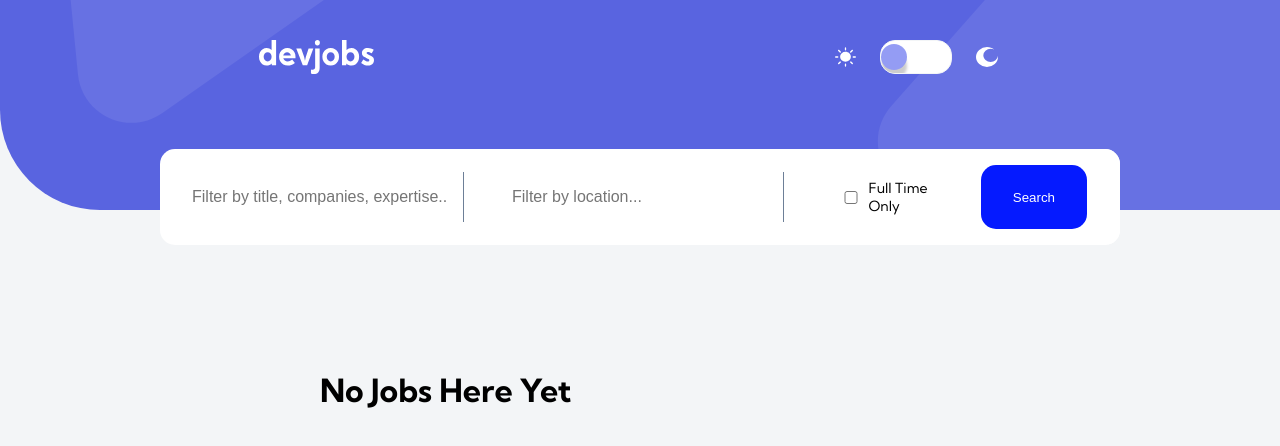
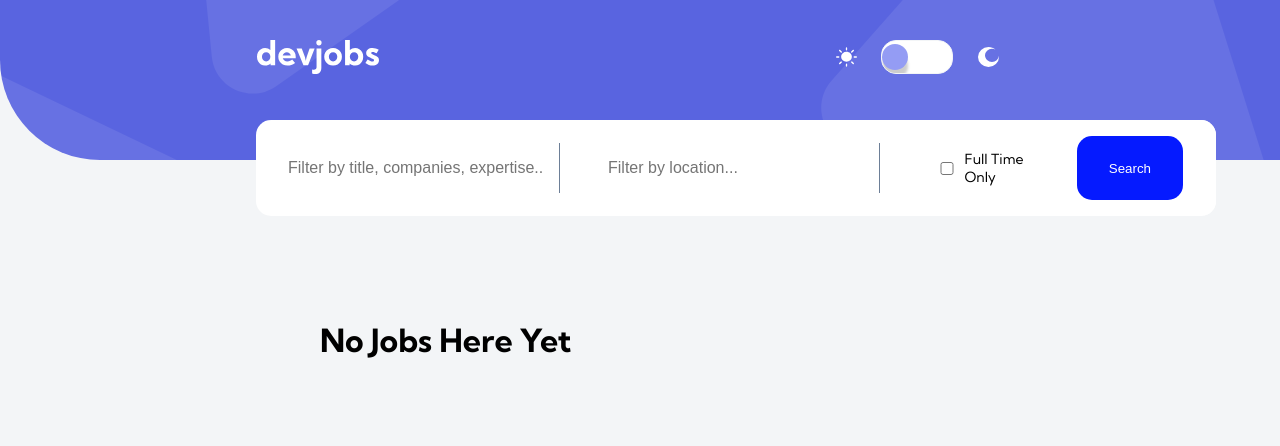
Before and after one commit to timegated/github-jobs-api-react, a React app: page / in a window 1280 px wide. Shown: the top 446 px of the page. Built offline with nearby package versions, Linux system fonts and the light colour scheme; the HTML template or start-up script is replaced by a standard one.

Commit message:
Searchbar: separated searchbar component from header component for rendering a single job post

```diff
--- a/src/App.js
+++ b/src/App.js
@@ -1,5 +1,5 @@
 import React, { useContext } from 'react'
-import Header from './components/Header/Header';
+import Searchbar from './components/Header/Searchbar/Searchbar';
 import Main from './components/Main/Main';
 import JobPost from './components/JobPost/JobPost';
 import { BrowserRouter as Router, Route, Switch } from 'react-router-dom';
@@ -12,6 +12,7 @@ const App = () => {
   return (
     <JobState>
       <Router>
+        <Searchbar />
         <Switch>
           <Route exact path='/' component={Main} />
           <Route exact path='/job/:id' component={JobPost} />
--- a/src/components/Header/Header.js
+++ b/src/components/Header/Header.js
@@ -15,6 +15,7 @@ const HeaderContainer = styled.header`
   flex-direction: column;
   padding: 2.5rem;
   width: 100%;
+  height: 20vh;
 `;
 
 const Logo = styled.img`
@@ -24,13 +25,7 @@ const Logo = styled.img`
 const ToggleContainer = styled.div`
   display: flex;
   justify-content: space-around;
-`
-
-// Component Structure
-// Container
-// Flex-Parent ->
-// Logo + ToggleButton: Justify: Space-between/around : Flex-direction: row;
-// Searchbar: Fixed Position: Centered: 3 subsections
+`;
 
 const Header = () => {
   return (
@@ -39,7 +34,6 @@ const Header = () => {
           <Logo src={logo} alt="Devjobs logo" />
           <Toggle />
         </ToggleContainer>
-          <Searchbar />
     </HeaderContainer>
   );
 };
--- a/src/components/Header/Searchbar/Searchbar.js
+++ b/src/components/Header/Searchbar/Searchbar.js
@@ -3,10 +3,11 @@ import JobsContext from '../../../context/jobsContext';
 import styled from 'styled-components';
 
 const SearchForm = styled.form`
-  position: relative;
+  position: absolute;
   display: flex;
   flex-direction: row;
-  top: 75px;
+  top: 15%;
+  left: 20%;
   margin: auto;
   width: 75vw;
   max-width: 1200px;
--- a/src/components/JobPost/JobPost.js
+++ b/src/components/JobPost/JobPost.js
@@ -1,19 +1,26 @@
 import React, { useContext, useEffect, useState } from 'react';
 import JobsContext from '../../context/jobsContext';
+import Header from '../Header/Header';
 import styled from 'styled-components';
 
-const JobPost = () => {
+const JobPost = (props) => {
   const jobsContext = useContext(JobsContext);
 
-  const { singleJob, singleJobPost } = jobsContext;
+  const { jobs, singleJob, singleJobPost } = jobsContext;
 
-  useEffect(() => {
-    singleJobPost('8dec62ca-a394-493a-9c18-0f1a186a3f86');
-  },[]);
+  console.log('Properties of JobPost', props);
+  console.log(jobs);
+
+  // useEffect(() => {
+  //   singleJobPost(jobs.id);
+  // }, []);
+
   return (
-    <div>
-      <h1>Single Job Post page</h1>
-    </div>
+    <>
+      <Header />
+        {jobs.id}
+
+    </>
   );
 };
 
--- a/src/components/Main/Main.js
+++ b/src/components/Main/Main.js
@@ -80,9 +80,9 @@ const Main = () => {
     const jobDate = Date.parse(date);
     const convertedDate = currentDate - jobDate;
     const dateInstance = new Date(convertedDate);
-    return dateInstance.getHours()
+    return dateInstance.getHours();
   };
-
+  console.log(jobs);
   return (
     <>
       <Header />
--- a/src/context/JobsState.js
+++ b/src/context/JobsState.js
@@ -75,7 +75,6 @@ const JobsState = props => {
 
   // Find Single Job Posting
   const singleJobPost = async (id) => {
-    console.log('The id of the job single job post: ', id);
     try {
       const res = await axios.get(`https://cors-anywhere.herokuapp.com/https://jobs.github.com/positions/${id}.json`)
       dispatch({
@@ -90,6 +89,7 @@ const JobsState = props => {
   return (
     <JobsContext.Provider value={{
       jobs: state.jobs,
+      singleJob: state.singleJob,
       form: state.form,
       loadJobsInitial,
       descriptionSearch,
```
